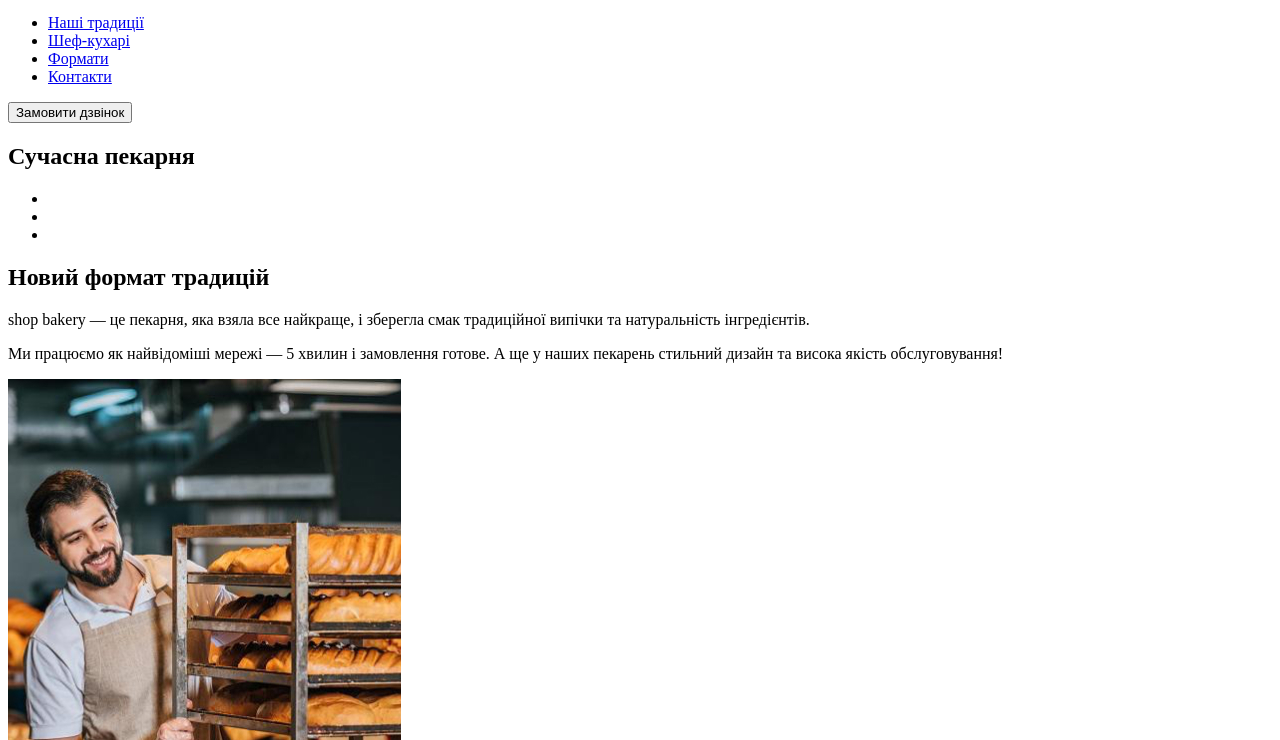
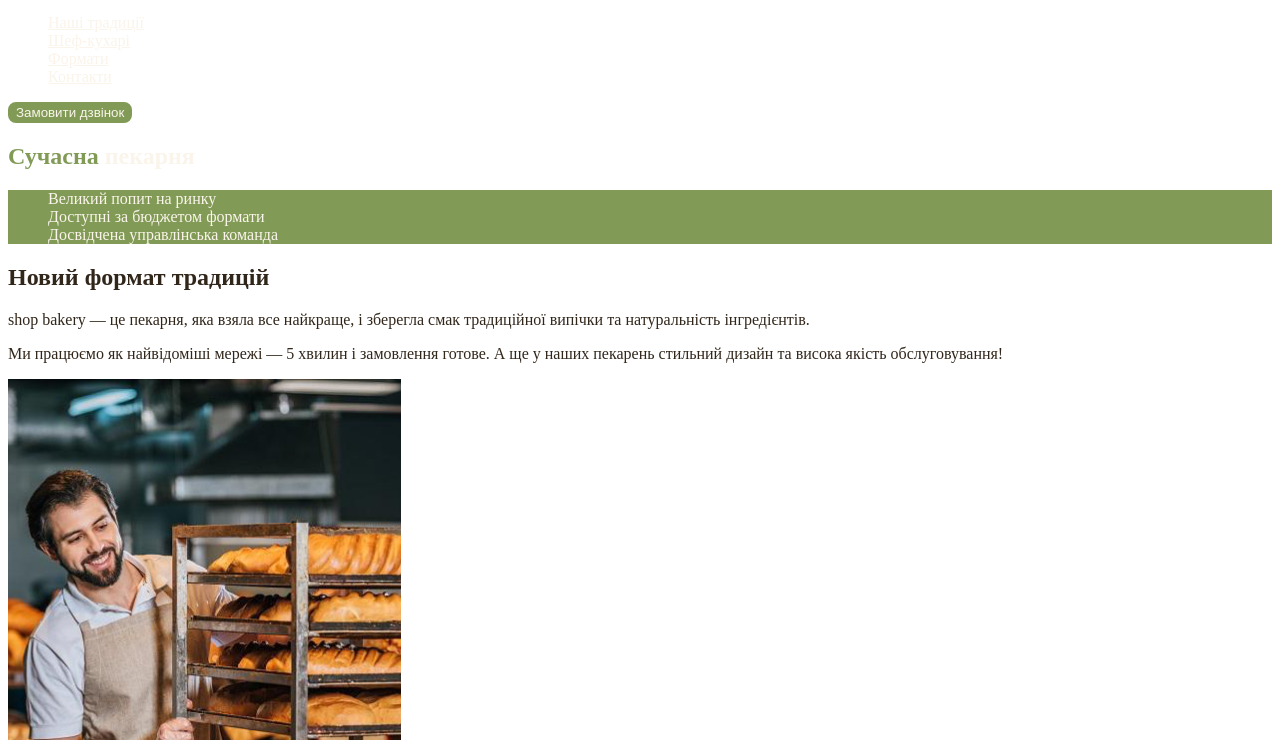
Before and after one commit to Cyber-Craftsman/LP-Modern-Bakery, a plain HTML site: page index.html in a window 1280 px wide. Shown: the part 60-800 px from the top of the page. Drawn offline with Linux system fonts and the light colour scheme.

Commit message:
Added some classes to tags and applied styles to them

```diff
--- /dev/null
+++ b/css/styles.css
@@ -0,0 +1,57 @@
+:root {
+  --color-primary-dark: #31261a;
+  --color-primary-light: #faf4ea;
+  --color-brand-light: #819b57;
+  --color-brand-dark: #465929;
+}
+
+/* Base */
+body {
+  color: var(--color-primary-dark);
+}
+
+ul {
+  list-style-type: none;
+}
+
+/* Button */
+.button {
+  color: var(--color-primary-light);
+  background-color: var(--color-brand-light);
+  border: 2px solid var(--color-brand-light);
+  border-radius: 8px;
+  cursor: pointer;
+}
+
+.button:hover {
+  color: var(--color-brand-dark);
+  background-color: transparent;
+}
+
+/* Link */
+.link {
+  color: var(--color-primary-light);
+}
+
+.link:hover {
+  color: var(--color-brand-light);
+}
+
+/* Hero section */
+.hero-title {
+  color: var(--color-primary-light);
+}
+
+.hero-title .accent {
+  color: var(--color-brand-light);
+}
+
+/* Advantages section */
+.advantages-list {
+  color: var(--color-primary-light);
+  background-color: var(--color-brand-light);
+}
+
+.section-title .accent{
+  color: var(--color-brand-dark);
+}
--- a/index.html
+++ b/index.html
@@ -4,33 +4,34 @@
     <meta charset="UTF-8" />
     <meta name="viewport" content="width=device-width, initial-scale=1.0" />
     <title>Сучасна пекарня</title>
+    <link rel="stylesheet" href="./css/styles.css" />
   </head>
   <body>
     <header>
       <nav>
-        <a href="">
+        <a href="./index.html">
           <img src="./images/logo.svg" alt="Логотип сучасної пекарні" />
         </a>
         <ul>
-          <li><a href="#">Наші традиції</a></li>
-          <li><a href="#">Шеф-кухарі</a></li>
-          <li><a href="#">Формати</a></li>
-          <li><a href="#">Контакти</a></li>
+          <li><a class="link" href="#traditions-section">Наші традиції</a></li>
+          <li><a class="link" href="#chefs-section">Шеф-кухарі</a></li>
+          <li><a class="link" href="#formats-section">Формати</a></li>
+          <li><a class="link" href="#contacs-section">Контакти</a></li>
         </ul>
       </nav>
-      <button type="button">Замовити дзвінок</button>
+      <button class="button" type="button">Замовити дзвінок</button>
     </header>
     <main>
       <section>
-        <h1>Сучасна пекарня</h1>
+        <h1 class="hero-title"><span class="accent">Сучасна</span> пекарня</h1>
       </section>
-      <section>
-        <ul>
-          <li></li>
-          <li></li>
-          <li></li>
+      <section id="traditions-section">
+        <ul class="advantages-list">
+          <li>Великий попит на ринку</li>
+          <li>Доступні за бюджетом формати</li>
+          <li>Досвідчена управлінська команда</li>
         </ul>
-        <h2>Новий формат традицій</h2>
+        <h2 class="section-title">Новий формат традицій</h2>
         <p>
           <span lang="en">shop bakery</span> — це пекарня, яка взяла все найкраще, і зберегла смак традиційної випічки
           та натуральність інгредієнтів.
@@ -41,8 +42,8 @@
         </p>
         <img src="./images/baker-man.jpg" alt="Чоловік пекар дивиться на батони із посмішкою" />
       </section>
-      <section>
-        <h2>Наші найкращі шеф-кухарі</h2>
+      <section id="chefs-section">
+        <h2 class="section-title">Наші найкращі <span class="accent">шеф-кухарі</span></h2>
         <ul>
           <li>
             <article>
@@ -65,8 +66,8 @@
           </li>
         </ul>
       </section>
-      <section>
-        <h2>Формати</h2>
+      <section id="formats-section">
+        <h2 class="section-title">Формати</h2>
         <ul>
           <li>
             <article>
@@ -85,8 +86,17 @@
           </li>
         </ul>
       </section>
-      <section>
-        <h2>Приєднуйся до мережі пекарень</h2>
+      <section id="contacs-section">
+        <h2 class="section-title">Приєднуйся до мережі пекарень</h2>
+        <iframe
+          src="https://www.google.com/maps/embed?pb=!1m18!1m12!1m3!1d2540.1640531314047!2d30.491233500000003!3d50.4566697!2m3!1f0!2f0!3f0!3m2!1i1024!2i768!4f13.1!3m3!1m2!1s0x40d4ce637bfe1717%3A0x5370c2254ad1b952!2z0LLRg9C70LjRhtGPINCh0ZbRh9C-0LLQuNGFINCh0YLRgNGW0LvRjNGG0ZbQsiwgNTQsINCa0LjRl9CyLCAwMjAwMA!5e0!3m2!1suk!2sua!4v1709990180565!5m2!1suk!2sua"
+          width="600"
+          height="450"
+          style="border: 0"
+          allowfullscreen=""
+          loading="lazy"
+          referrerpolicy="no-referrer-when-downgrade"
+        ></iframe>
       </section>
     </main>
     <footer>
@@ -114,7 +124,7 @@
           <li><a href="#"></a></li>
         </ul>
         <a href="#" target="_blank">Політика конфіденційності</a>
-        <p>© 2022 Дані захищені</p>
+        <p>&copy; 2022 Дані захищені</p>
       </address>
     </footer>
   </body>
```
